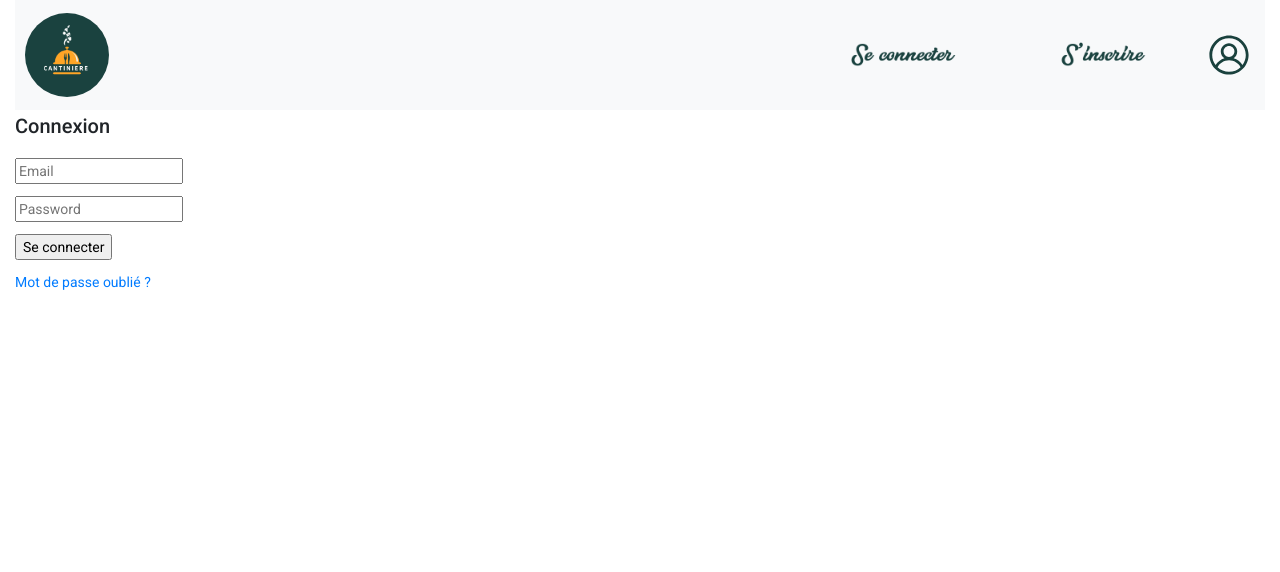
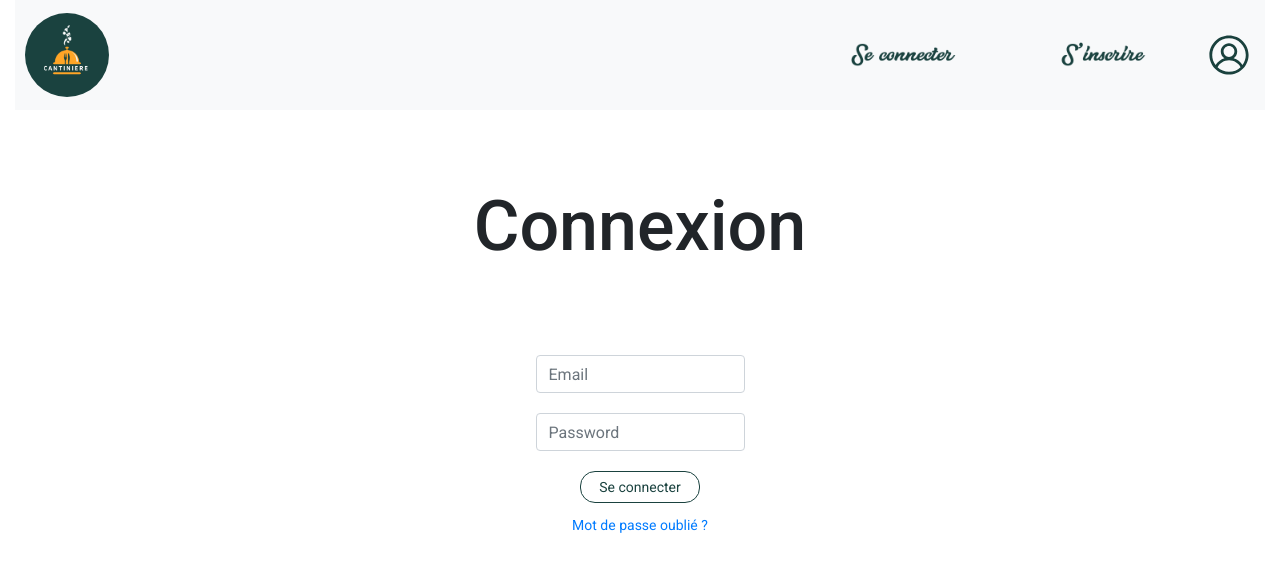
Before and after one commit to mitsune91/cantinerie, an Angular app: page /login in a window 1280 px wide. Shown: the top 572 px of the page. Built offline with nearby package versions, Linux system fonts and the light colour scheme.

Commit message:
css login page

```diff
--- a/src/app/views/auth/auth.component.html
+++ b/src/app/views/auth/auth.component.html
@@ -1,18 +1,16 @@
-<div class="login">
-  <h2 class="login-header">Connexion</h2>
+<div class="login-wrapper">
+  <div class="login-header-wrapper">
+    <h2 class="login-header">Connexion</h2>
+  </div>
   <form [formGroup]="authForm" class="login-container" (ngSubmit)="onSubmit()">
     <p [ngClass]="{ 'has-error': isSubmitted && formControls.email.errors }">
-      <input type="email" placeholder="Email" formControlName="email" />
+      <input type="email" class="form-control" placeholder="Email" formControlName="email"/>
     </p>
     <div *ngIf="isSubmitted && formControls.email.errors" class="help-block">
       <div *ngIf="formControls.email.errors.required">Email is required</div>
     </div>
     <p [ngClass]="{ 'has-error': isSubmitted && formControls.password.errors }">
-      <input
-        type="password"
-        placeholder="Password"
-        formControlName="password"
-      />
+      <input type="password" class="form-control" placeholder="Password" formControlName="password"/>
     </p>
     <div *ngIf="isSubmitted && formControls.password.errors" class="help-block">
       <div *ngIf="formControls.password.errors.required">
@@ -20,7 +18,7 @@
       </div>
     </div>
     <p>
-      <input type="submit" value="Se connecter" />
+      <input type="submit" class="submit-btn" value="Se connecter"/>
     </p>
     <span><a routerLink="/reset_password">Mot de passe oublié ? </a></span>
   </form>
--- a/src/app/views/auth/auth.component.scss
+++ b/src/app/views/auth/auth.component.scss
@@ -0,0 +1,37 @@
+.login-wrapper {
+  display: flex;
+  flex-wrap: wrap;
+  flex-direction: column;
+  justify-content: center;
+  align-items: center;
+  text-align: center;
+  position: relative;
+  height: calc(100vh - 150px);
+}
+
+.login-header-wrapper {
+  position: absolute;
+  top: 100px;
+
+  .login-header {
+    font-size: 70px;
+  }
+}
+
+.form-control {
+  margin: 20px 0;
+}
+
+.submit-btn {
+  border: 1px solid #1a423f;
+  color: #1a423f;
+  background-color: #fff;
+  width: 120px;
+  border-radius: 15px;
+  padding: 5px 10px;
+
+  &:hover {
+    color: #fff;
+    background-color: #1a423f;
+  }
+}
--- a/src/app/views/auth/auth.component.ts
+++ b/src/app/views/auth/auth.component.ts
@@ -1,64 +1,70 @@
-import { Component, OnInit } from '@angular/core'
-import { FormBuilder, FormGroup, Validators } from '@angular/forms'
-import { User } from 'src/app/models/User'
-import { AuthService } from 'src/app/services/auth.service'
-import { UserService } from 'src/app/services/user.service'
-import { isEmpty } from 'lodash-es'
+import {Component, OnInit} from '@angular/core';
+import {FormBuilder, FormGroup, Validators} from '@angular/forms';
+import {User} from 'src/app/models/User';
+import {AuthService} from 'src/app/services/auth.service';
+import {UserService} from 'src/app/services/user.service';
+import {isEmpty} from 'lodash-es';
+
 @Component({
   selector: 'app-auth',
   templateUrl: './auth.component.html',
   styleUrls: ['./auth.component.scss']
 })
 export class AuthComponent implements OnInit {
-  users: User[]
+  users: User[];
 
-  constructor (
+  constructor(
     private authService: AuthService,
     private formBuilder: FormBuilder,
     private usersService: UserService
-  ) {}
-  authForm: FormGroup
-  isSubmitted: boolean = false
+  ) {
+  }
 
-  ngOnInit (): void {
+  authForm: FormGroup;
+  isSubmitted = false;
+
+  ngOnInit(): void {
     this.authForm = this.formBuilder.group({
       email: ['', Validators.required],
       password: ['', Validators.required]
-    })
+    });
 
   }
-  get formControls () {
-    return this.authForm.controls
+
+  get formControls(): any {
+    return this.authForm.controls;
   }
 
-  getUsers (): User[] {
-    this.usersService.getUsers()
+  getUsers(): User[] {
+    this.usersService.getUsers();
     this.usersService.getUsers().subscribe(data => {
-      this.users = data
-    })
-    return this.users
+      this.users = data;
+    });
+    return this.users;
   }
-  getUserByMail (mail: string) {
+
+  getUserByMail(mail: string): any {
     return this.getUsers()
       .filter(users => mail.indexOf(users.email) > -1)
       .filter(
         (elem1, pos, arr) =>
           arr.findIndex(elem2 => elem2.id === elem1.id) === pos
-      )
+      );
   }
-  onSubmit () {
-    const formValue = this.authForm.value
-    const mail = formValue['email']
-    const password = formValue['password']
+
+  onSubmit(): any {
+    const formValue = this.authForm.value;
+    const mail = formValue.email;
+    const password = formValue.password;
     if (this.authForm.valid) {
       if (!isEmpty(this.getUserByMail(mail))) {
-        let userLogged = this.getUserByMail(mail)
+        const userLogged = this.getUserByMail(mail);
         if (password === 'bonjour') {
-          this.authService.login(userLogged)
+          this.authService.login(userLogged);
         }
       }
     } else {
-      return this.authForm.controls
+      return this.authForm.controls;
     }
   }
 }
--- a/src/app/views/home/home.component.html
+++ b/src/app/views/home/home.component.html
@@ -18,19 +18,11 @@
           <div *ngFor="let meal of menu.meals">
             <div class="col-3">
               <div class="card home-card" style="width: 13rem;">
-                <img
-                  class="card-img-top"
-                  [src]="meal.pathImg"
-                  alt="Image plat"
-                />
+                <img class="card-img-top" [src]="meal.pathImg" alt="Image plat"/>
                 <div class="card-body">
                   <h5 class="card-title">{{meal.label}}</h5>
                   <p class="card-text">{{meal.priceDF}} €</p>
-                  <button
-                    class="btn"
-                    (click)="selectMenu(menu.id)"
-                    style="background-color:  #1a423f;color: white;"
-                  >
+                  <button class="btn" (click)="selectMenu(menu.id)">
                     Ajouter au panier
                   </button>
                 </div>
--- a/src/app/views/home/home.component.scss
+++ b/src/app/views/home/home.component.scss
@@ -9,6 +9,7 @@
 .home-card {
   box-shadow: 2px 2px 2px#1a423f;
   margin-top: 20px;
+  height: 350px;
 }
 
 .home-container {
@@ -18,3 +19,33 @@
     height: 100%;
   }
 }
+
+.btn {
+  background-color: #1a423f;
+  color: #fff;
+  width: 150px;
+  height: 30px;
+  padding: 0;
+
+  &:hover {
+    background-color: #fff;
+    color: #1a423f;
+    border: 2px solid #1a423f;
+  }
+}
+
+.card-body {
+  display: flex;
+  flex-wrap: wrap;
+  flex-direction: column;
+  justify-content: center;
+  align-items: center;
+}
+
+.card-title {
+  text-align: center;
+}
+
+.card-text {
+  text-align: center;
+}
```
Also changed, not shown: src/app/services/token.service.ts (+10 -7 lines).
